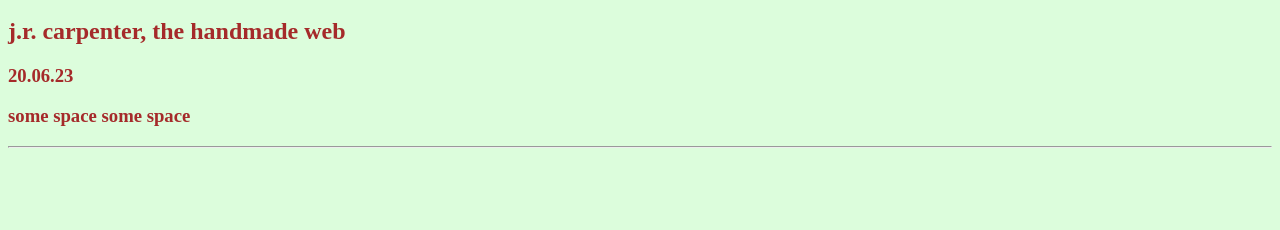
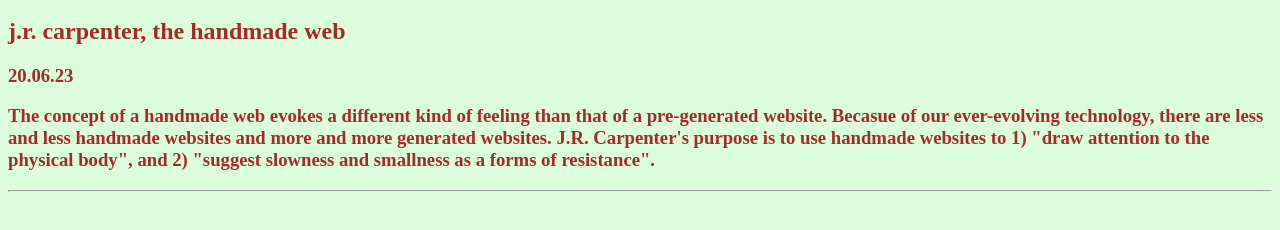
Before and after one commit to jeunny/esther-resther, a plain HTML site: page journals.html in a window 1280 px wide. Shown: the part 100-330 px from the top of the page. Drawn offline with Linux system fonts and the light colour scheme.

Commit message:
Update journals.html

```diff
--- a/journals.html
+++ b/journals.html
@@ -11,7 +11,7 @@
         <a href="index.html">go home</a>
         <h2>j.r. carpenter, the handmade web</h2>
         <h3>20.06.23<h3>
-        <p>some space some space</p>
+        <p>The concept of a handmade web evokes a different kind of feeling than that of a pre-generated website. Becasue of our ever-evolving technology, there are less and less handmade websites and more and more generated websites. J.R. Carpenter's purpose is to use handmade websites to 1) "draw attention to the physical body", and 2) "suggest slowness and smallness as a forms of resistance". </p>
         <hr>
     </body>
 </html>
```
